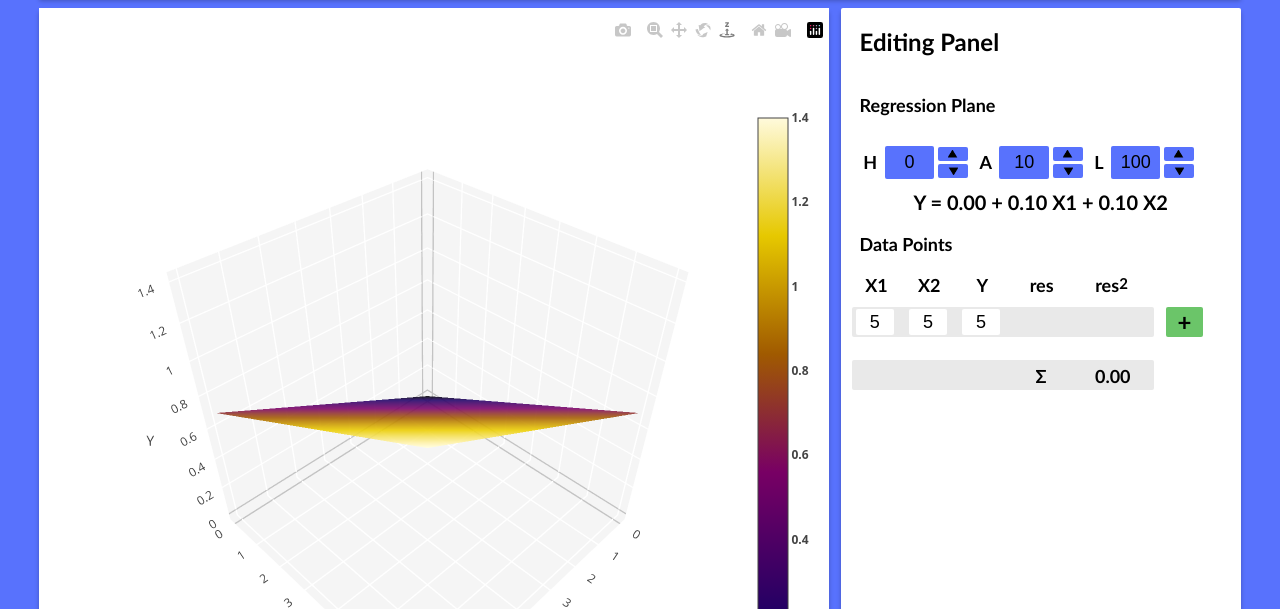
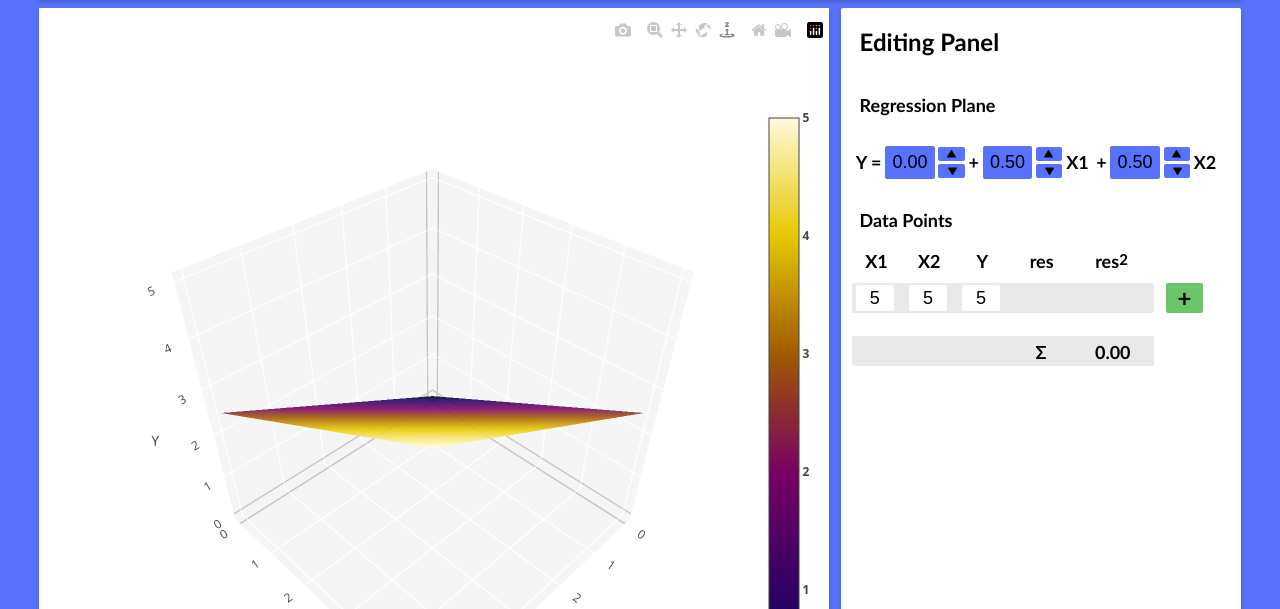
Before and after one commit to markus-lamm/3d-linear-regression, a plain HTML site: page index.html in a window 1280 px wide. Shown: the part 191-800 px from the top of the page. Drawn offline with nearby package versions, Linux system fonts and the light colour scheme; animation ran at ten frames a second.

Commit message:
Add files via upload

```diff
--- a/css/index.css
+++ b/css/index.css
@@ -195,27 +195,27 @@ body{
     display: flex;
     margin: 3mm;
 }
-#hValue,
-#aValue,
-#lValue{
+#co1Value,
+#co2Value,
+#co3Value{
     display: flex;
     justify-content: center;
     align-items: center;
 }
-#hValueTitle,
-#aValueTitle,
-#lValueTitle{
-    margin-left: 3mm;
-    margin-right: 2mm;
+#co1ValueTitle,
+#co2ValueTitle,
+#co3ValueTitle{
+    margin-left: 1mm;
+    margin-right: 1mm;
     font-size: large;
 }
-#hValueInput,
-#aValueInput,
-#lValueInput{
+#co1ValueInput,
+#co2ValueInput,
+#co3ValueInput{
     display: inline-block;
     text-align: center;
     background-color: #5872FD;
-    width: 1.2cm;
+    width: 12mm;
     height: 8mm;
     border-radius: 2px;
     font-size: large;
@@ -227,19 +227,19 @@ input[type=number]::-webkit-outer-spin-button {
   -webkit-appearance: none;
   margin: 0;
 }
-#hValueChange,
-#aValueChange,
-#lValueChange{
+#co1ValueChange,
+#co2ValueChange,
+#co3ValueChange{
     display: flex;
     flex-direction: column;
     margin-left: 1mm;
 }
-#hValueIncrease,
-#aValueIncrease,
-#lValueIncrease{
+#co1ValueIncrease,
+#co2ValueIncrease,
+#co3ValueIncrease{
     background-color: #5872FD;
     height: 3.5mm;
-    width: 8mm;
+    width: 7mm;
     border-radius: 2px;
     margin-bottom: 1mm;
     background-image: url("../img/arrowUp.png");
@@ -247,36 +247,36 @@ input[type=number]::-webkit-outer-spin-button {
     background-size: 10px;
     background-repeat: no-repeat;
 }
-#hValueIncrease:hover,
-#aValueIncrease:hover,
-#lValueIncrease:hover{
+#co1ValueIncrease:hover,
+#co2ValueIncrease:hover,
+#co3ValueIncrease:hover{
     cursor: pointer;
 }
-#hValueIncrease:active,
-#aValueIncrease:active,
-#lValueIncrease:active{
+#co1ValueIncrease:active,
+#co2ValueIncrease:active,
+#co3ValueIncrease:active{
     background-color: #364aba;
 }
-#hValueDecrease,
-#aValueDecrease,
-#lValueDecrease{
+#co1ValueDecrease,
+#co2ValueDecrease,
+#co3ValueDecrease{
     background-color: #5872FD;
     height: 3.5mm;
-    width: 8mm;
+    width: 7mm;
     border-radius: 2px;
     background-image: url("../img/arrowDown.png");
     background-position: center;
     background-size: 10px;
     background-repeat: no-repeat;
 }
-#hValueDecrease:hover,
-#aValueDecrease:hover,
-#lValueDecrease:hover{
+#co1ValueDecrease:hover,
+#co2ValueDecrease:hover,
+#co3ValueDecrease:hover{
     cursor: pointer;
 }
-#hValueDecrease:active,
-#aValueDecrease:active,
-#lValueDecrease:active{
+#co1ValueDecrease:active,
+#co2ValueDecrease:active,
+#co3ValueDecrease:active{
     background-color: #364aba;
 }
 #dataPointsTitle{
@@ -445,8 +445,3 @@ div[id^="dataPointsCurrentItem"]{
 #dataPointsTotalFieldRes2{
     margin-left: 6mm;
 }
-#RegressionEquation{
-    font-size: 20px;
-    display: flex;
-    justify-content: center;
-}
--- a/index.html
+++ b/index.html
@@ -25,10 +25,9 @@
                                 <div id="instructionsPopupContentTitle">Instructions</div>
                                 <div id="instructionsPopupContent3DModelSubtitle">Regression Plane</div>
                                 <div id="instructionsPopupContent3DModelText">
-                                    You can manipulate the 3D model by changing the 3 input values of H, A, L.<br>
-                                    H(Height) controls the starting height of the regression plane.<br>
-                                    A(Ascension) controls the rate of increase in the y-axis.<br>
-                                    L(Lean) controls the rotation along the y-axis.
+                                    You can manipulate the regression plane by changing the 3 input values either by entering a value or by using the buttons<br>
+                                    The first value controls the starting height of the regression plane.<br>
+                                    The second and third values adjusts the amount of y-axis increase for x1 and x2 axis respectively.<br>
                                 </div>
                                 <div id="instructionsPopupContentDataPointsSubtitle">Data Points</div>
                                 <div id="instructionsPopupContentDataPointsText">
@@ -64,35 +63,36 @@
                         <div id="panelTitle">Editing Panel</div>
                         <div id="regressionTitle">Regression Plane</div>
                         <div id="regressionValues">
-                            <div id="hValue">
-                                <div id="hValueTitle">H</div>
-                                <input id="hValueInput" type="number" value="0"
-                                onKeyUp="if(this.value>9999){this.value='9999';}else if(this.value<-9999){this.value='-9999';}; draw3DModel(); printDataPointsArray();"></input>
-                                <div id="hValueChange">
-                                    <div id="hValueIncrease" onclick="increaseValue(this.id); draw3DModel(); printDataPointsArray();"></div>
-                                    <div id="hValueDecrease" onclick="decreaseValue(this.id); draw3DModel(); printDataPointsArray();"></div>
+                            <div id="co1Value">
+                                <div id="co1ValueTitle">Y =</div>
+                                <input id="co1ValueInput" type="number" value="0.00"
+                                onKeyUp="if(this.value>99.00){this.value='99.00';}else if(this.value<-99.00){this.value='-99.00';}; draw3DModel(); printDataPointsArray();"></input>
+                                <div id="co1ValueChange">
+                                    <div id="co1ValueIncrease" onclick="increaseValue(this.id); draw3DModel(); printDataPointsArray();"></div>
+                                    <div id="co1ValueDecrease" onclick="decreaseValue(this.id); draw3DModel(); printDataPointsArray();"></div>
                                 </div>
                             </div>
-                            <div id="aValue">
-                                <div id="aValueTitle">A</div>
-                                <input id="aValueInput" type="number" value="10"
-                                onKeyUp="if(this.value>9999){this.value='9999';}else if(this.value<-9999){this.value='-9999';}; draw3DModel(); printDataPointsArray();"></input>
-                                <div id="aValueChange">
-                                    <div id="aValueIncrease" onclick="increaseValue(this.id); draw3DModel(); printDataPointsArray();"></div>
-                                    <div id="aValueDecrease" onclick="decreaseValue(this.id); draw3DModel(); printDataPointsArray();"></div>
+                            <div id="co2Value">
+                                <div id="co2ValueTitle">+</div>
+                                <input id="co2ValueInput" type="number" value="0.50"
+                                onKeyUp="if(this.value>99.00){this.value='99.00';}else if(this.value<-99.00){this.value='-99.00';}; draw3DModel(); printDataPointsArray();"></input>
+                                <div id="co2ValueChange">
+                                    <div id="co2ValueIncrease" onclick="increaseValue(this.id); draw3DModel(); printDataPointsArray();"></div>
+                                    <div id="co2ValueDecrease" onclick="decreaseValue(this.id); draw3DModel(); printDataPointsArray();"></div>
                                 </div>
+                                <div id="co2ValueTitle">X1</div>
                             </div>
-                            <div id="lValue">
-                                <div id="lValueTitle">L</div>
-                                <input id="lValueInput" type="number" value="100"
-                                onKeyUp="if(this.value>9999){this.value='9999';}else if(this.value<-9999){this.value='-9999';}; draw3DModel(); printDataPointsArray();"></input>
-                                <div id="lValueChange">
-                                    <div id="lValueIncrease" onclick="increaseValue(this.id); draw3DModel(); printDataPointsArray();"></div>
-                                    <div id="lValueDecrease" onclick="decreaseValue(this.id); draw3DModel(); printDataPointsArray();"></div>
+                            <div id="co3Value">
+                                <div id="co3ValueTitle">+</div>
+                                <input id="co3ValueInput" type="number" value="0.50"
+                                onKeyUp="if(this.value>99.00){this.value='99.00';}else if(this.value<-99.00){this.value='-99.00';}; draw3DModel(); printDataPointsArray();"></input>
+                                <div id="co3ValueChange">
+                                    <div id="co3ValueIncrease" onclick="increaseValue(this.id); draw3DModel(); printDataPointsArray();"></div>
+                                    <div id="co3ValueDecrease" onclick="decreaseValue(this.id); draw3DModel(); printDataPointsArray();"></div>
                                 </div>
+                                <div id="co3ValueTitle">X2</div>
                             </div>
                         </div>
-                        <div id="RegressionEquation"></div>
                         <div id="dataPointsTitle">Data Points</div>
                         <div id="dataPointsLabels">
                             <div id="dataPointsLabelsX">X1</div>
--- a/js/index.js
+++ b/js/index.js
@@ -155,8 +155,8 @@ var yPlane;
 var zPlane;
 
 function updateRegressionPlaneValues(){
-    //Default size is 8(0-7) but if any datapoint x or y coordinate exceed that the model grows to encompass it
-    var modelSize = 8;
+    //Default size is 6(0-5) but if any datapoint x or y coordinate exceed that the model grows to encompass it
+    var modelSize = 6;
     for(var i = 0; i < dataPointsArray.length; i++){
         if(dataPointsArray[i].xValue > modelSize){
             modelSize = parseInt(dataPointsArray[i].xValue) + 2;
@@ -168,43 +168,19 @@ function updateRegressionPlaneValues(){
 
     xPlane = d3.range(0, modelSize);
     yPlane = d3.range(0, modelSize);
-    var hInput = parseInt(document.getElementById("hValueInput").value);
-    var aInput = parseInt(document.getElementById("aValueInput").value);
-    var lInput = parseInt(document.getElementById("lValueInput").value);
+    var co1Input = parseFloat(document.getElementById("co1ValueInput").value);
+    var co2Input = parseFloat(document.getElementById("co2ValueInput").value);
+    var co3Input = parseFloat(document.getElementById("co3ValueInput").value);
 
     zPlane = [];
 
     for (var i = 0; i < yPlane.length; i++) {
       var row = [];
       for (var j = 0; j < xPlane.length; j++) {
-        row.push((hInput*0.01) + (i*0.1*aInput*(lInput*0.001)) + (j*0.01*aInput));
+        row.push((co1Input) + (j*co2Input) + (i*co3Input));
       }
       zPlane.push(row);
     }
-
-    ///Generates the coeffcient regression plane equasion
-
-    // Flatten the y array into a 1D array
-    const yFlat = zPlane.flat();
-
-    // Create a matrix of input data
-    const X = [];
-    for (let i = 0; i < xPlane.length; i++) {
-        for (let j = 0; j < yPlane.length; j++) {
-            X.push([1, xPlane[i], yPlane[j], xPlane[i]**2, xPlane[i]*yPlane[j], yPlane[j]**2]);
-        }
-    }
-
-    // Perform polynomial regression using the normal equations method
-    const Xt = numeric.transpose(X);
-    const XtX = numeric.dot(Xt, X);
-    const XtXInv = numeric.inv(XtX);
-    const XtY = numeric.dot(Xt, yFlat);
-    const beta = numeric.dot(XtXInv, XtY);
-
-    // Create the regression equation
-    const regressionEquation = `Y = ${beta[0].toFixed(2)} + ${beta[2].toFixed(2)} X1 + ${beta[1].toFixed(2)} X2`;
-    document.getElementById("RegressionEquation").innerHTML = regressionEquation;
 }
 
 draw3DModel();
@@ -315,44 +291,44 @@ function draw3DModel(){
 /* Unmodified code is sourced at https://stackoverflow.com/questions/9186346/javascript-onclick-increment-number */
 function increaseValue(input){
     var element;
-    if (input == "hValueIncrease"){
-        element = "hValueInput";
+    if (input == "co1ValueIncrease"){
+        element = "co1ValueInput";
     }
-    else if (input == "aValueIncrease"){
-        element = "aValueInput";
+    else if (input == "co2ValueIncrease"){
+        element = "co2ValueInput";
     }
-    else if (input == "lValueIncrease"){
-        element = "lValueInput";
+    else if (input == "co3ValueIncrease"){
+        element = "co3ValueInput";
     }
-    var value = parseInt(document.getElementById(element).value);
-    if (value < 9999 ){
-        value ++;
+    var value = parseFloat(document.getElementById(element).value);
+    if (value < 99.00 ){
+        value = (value + 0.01).toFixed(2);
         document.getElementById(element).value = value;
     }
     else{
-        document.getElementById(element).value = 9999;
+        document.getElementById(element).value = (99.00).toFixed(2);
     }
 }
 
 /* Unmodified code is sourced at https://stackoverflow.com/questions/9186346/javascript-onclick-increment-number */
 function decreaseValue(input){
     var element;
-    if (input == "hValueDecrease"){
-        element = "hValueInput";
+    if (input == "co1ValueDecrease"){
+        element = "co1ValueInput";
     }
-    else if (input == "aValueDecrease"){
-        element = "aValueInput";
+    else if (input == "co2ValueDecrease"){
+        element = "co2ValueInput";
     }
-    else if (input == "lValueDecrease"){
-        element = "lValueInput";
+    else if (input == "co3ValueDecrease"){
+        element = "co3ValueInput";
     }
-    var value = parseInt(document.getElementById(element).value);
-    if (value > -9999){
-        value --;
+    var value = parseFloat(document.getElementById(element).value);
+    if (value > -99.00){
+        value = (value - 0.01).toFixed(2);
         document.getElementById(element).value = value;
     }
     else{
-        document.getElementById(element).value = -9999;
+        document.getElementById(element).value = (-99.00).toFixed(2);
     }
 }
 
```
Also changed, not shown: docs/appImage.png, 2 other files.
